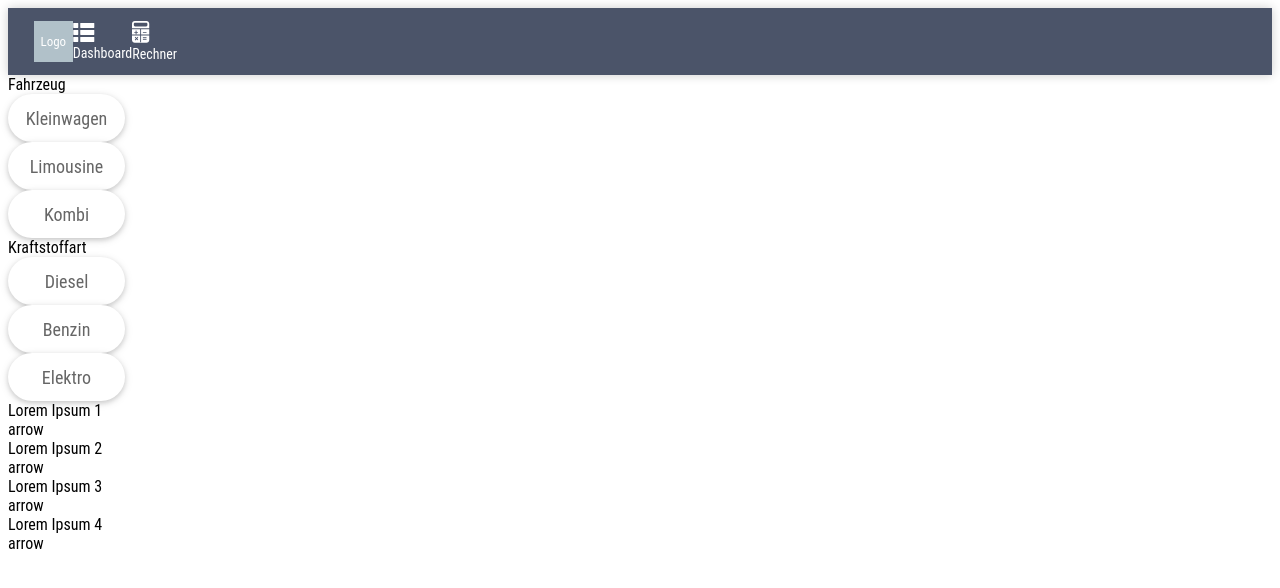
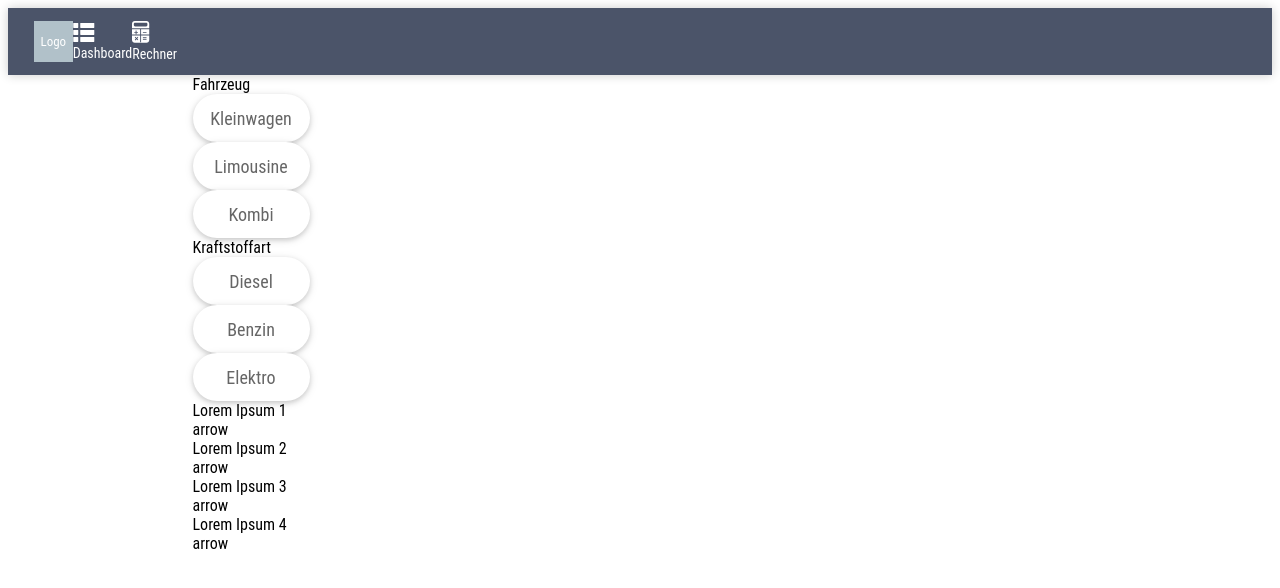
Before and after one commit to yxj0312/avenga-your-tools, a Vue app: page / in a window 1280 px wide. Shown: the top 588 px of the page. Built offline with nearby package versions, Linux system fonts and the light colour scheme.

Commit message:
Add container styles

```diff
--- a/src/assets/sass/base/_global.scss
+++ b/src/assets/sass/base/_global.scss
@@ -13,3 +13,8 @@ html {
     font-family: $ff-sans-serif-1;
     // color: $neutral-400;
 }
+
+html,
+body {
+    height: 100%;
+}
--- /dev/null
+++ b/src/assets/sass/modules/_container.scss
@@ -0,0 +1,5 @@
+.container {
+    width: 895px;
+    display: flex;
+    flex-direction: column;
+}
--- a/src/assets/sass/modules/_index.scss
+++ b/src/assets/sass/modules/_index.scss
@@ -2,3 +2,5 @@
 @import '_header-icon';
 @import '_header';
 @import '_car-tag';
+@import '_container';
+@import '_main';
--- /dev/null
+++ b/src/assets/sass/modules/_main.scss
@@ -0,0 +1,4 @@
+.main {
+    display: flex;
+    justify-content: center;
+}
--- a/src/components/Layout.vue
+++ b/src/components/Layout.vue
@@ -2,9 +2,11 @@
     <!-- Eigentlich ein Layout Komponent hier ist überflüssig, aber bei praktische Arbeit ist ein Layout 'good practice' -->
     <div class="layout">
         <layout-header></layout-header>
-        <main>
-          <car-categories></car-categories>
-          <car-descriptions></car-descriptions>
+        <main class="main">
+          <div class="container">
+            <car-categories></car-categories>
+            <car-descriptions></car-descriptions>
+          </div>
         </main>
     </div>
 </template>
```
